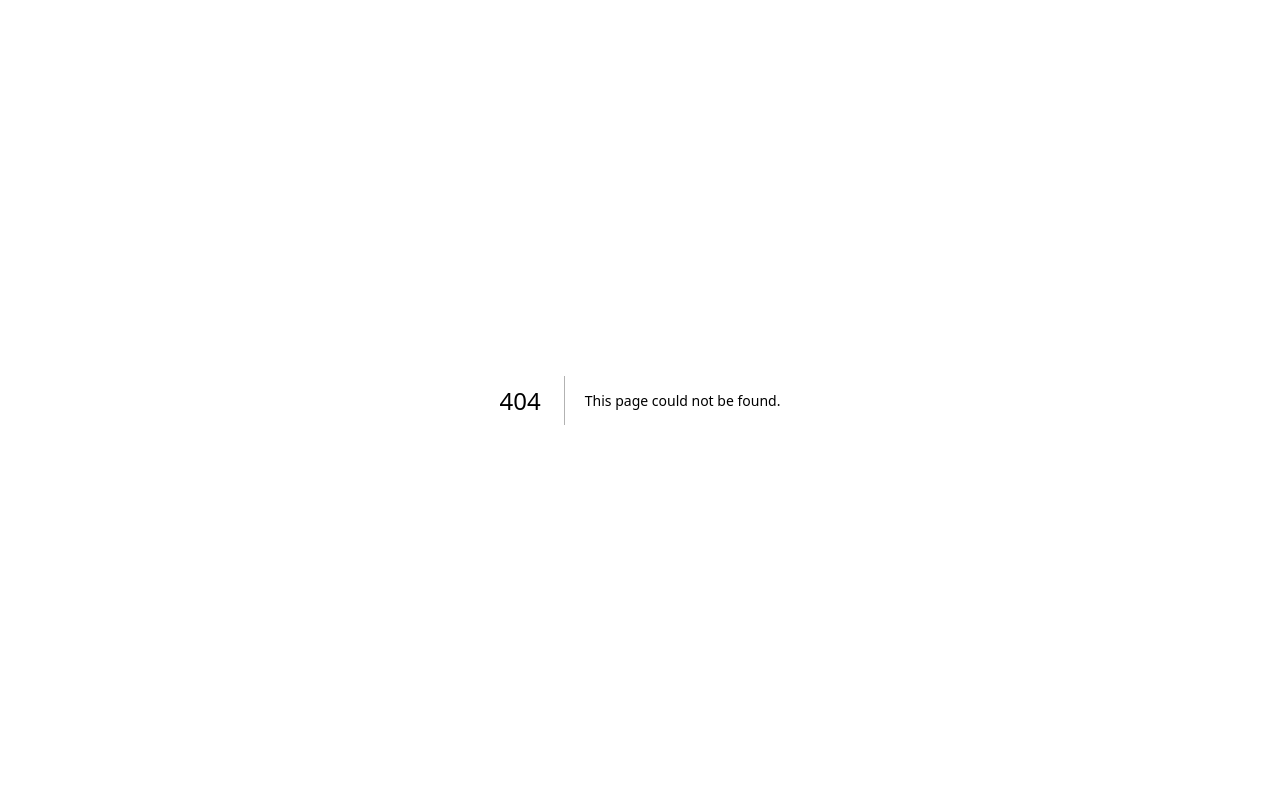
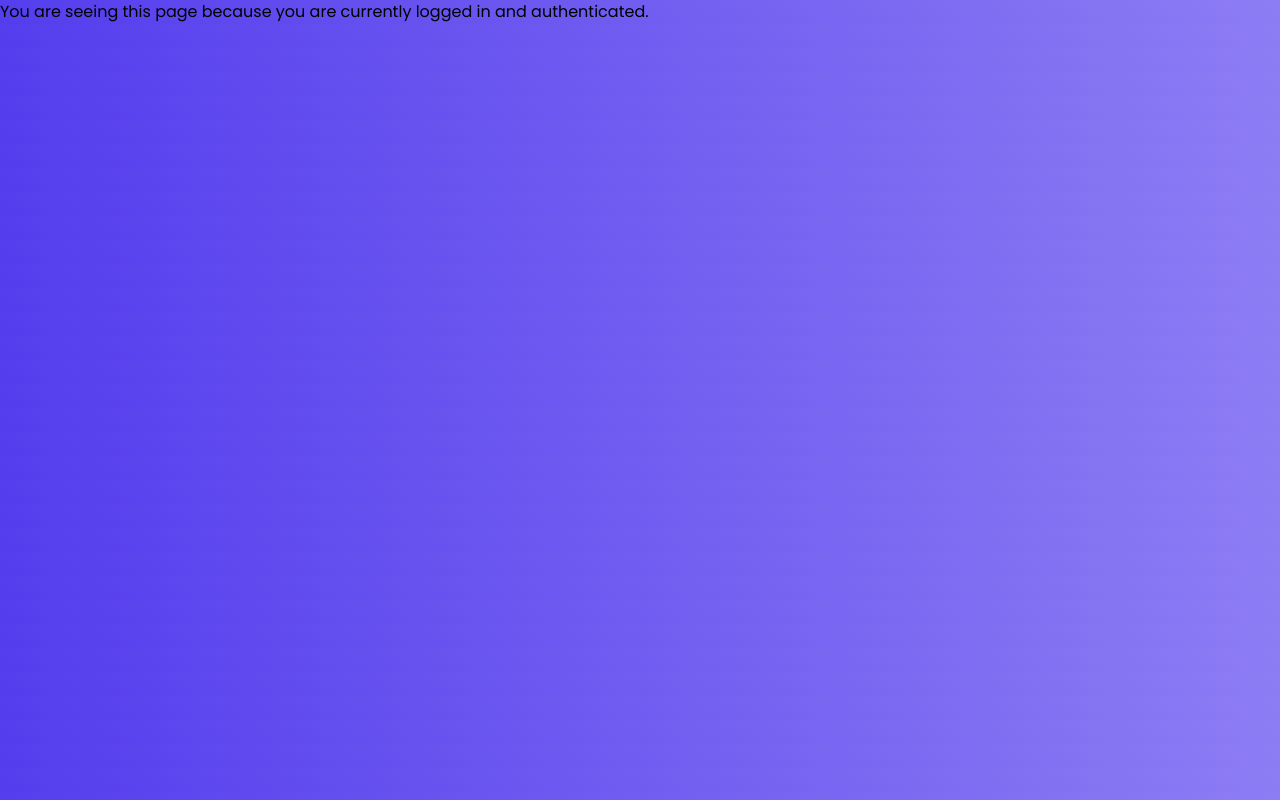
Before and after one commit to jpresagios/login-challenge, a Next.js app in the folder client/: page /experimental in a window 1280 px wide. Before the commit this address had no page. Built offline with nearby package versions, Linux system fonts and the light colour scheme.

Commit message:
Showcase protected route

```diff
--- /dev/null
+++ b/client/src/app/experimental/page.tsx
@@ -0,0 +1,10 @@
+const Experimental = () => {
+  return (
+    <div>
+      You are seeing this page because you are currently logged in and
+      authenticated.
+    </div>
+  );
+};
+
+export default Experimental;
```
Also changed, not shown: client/src/middleware.ts (+1 -8 lines).
